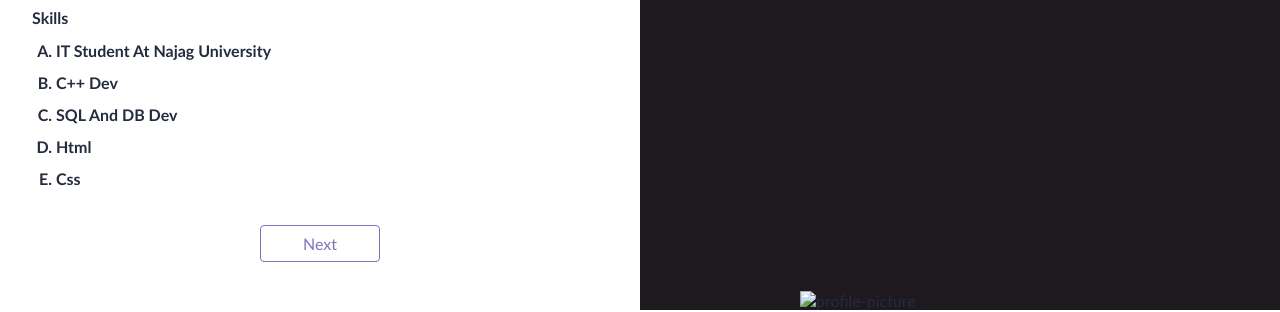
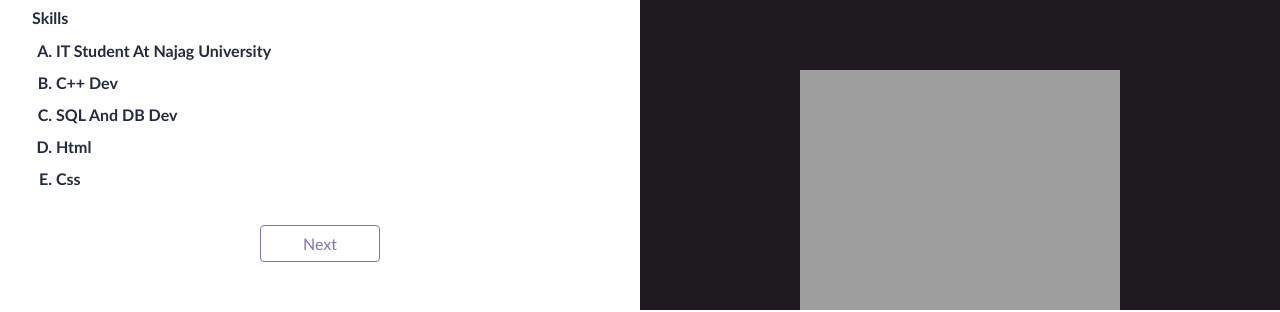
Before and after one commit to ibrahim4informatics/bio-assignemnt, a plain HTML site: page index.html in a window 1280 px wide. Shown: the part 490-802 px from the top of the page. Drawn offline with Linux system fonts and the light colour scheme; the site is published under a folder, as on GitHub Pages, so addresses that start at the root find nothing.

Commit message:
Update index.html

```diff
--- a/index.html
+++ b/index.html
@@ -49,7 +49,7 @@
       </section>
       <section>
         <h1>Welcome To <span>My Web</span> Page</h1>
-        <img src="/assets/profile1.png" alt="profile-picture" />
+        <img src="./assets/profile1.png" alt="profile-picture" />
       </section>
     </section>
     <!-- section 2 hobies -->
```
